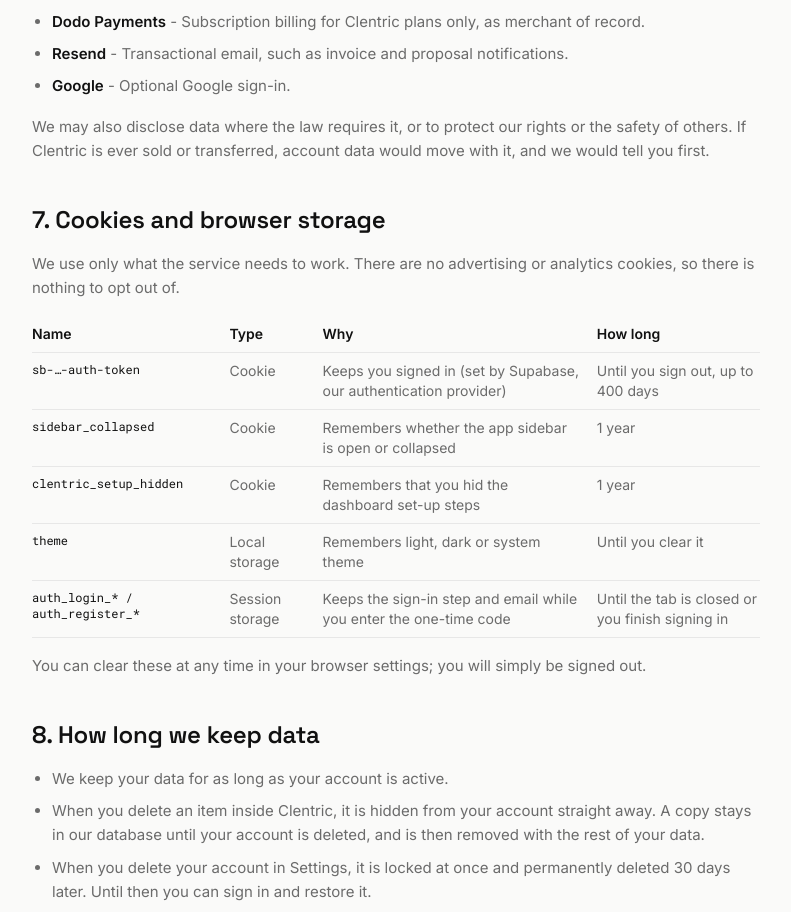
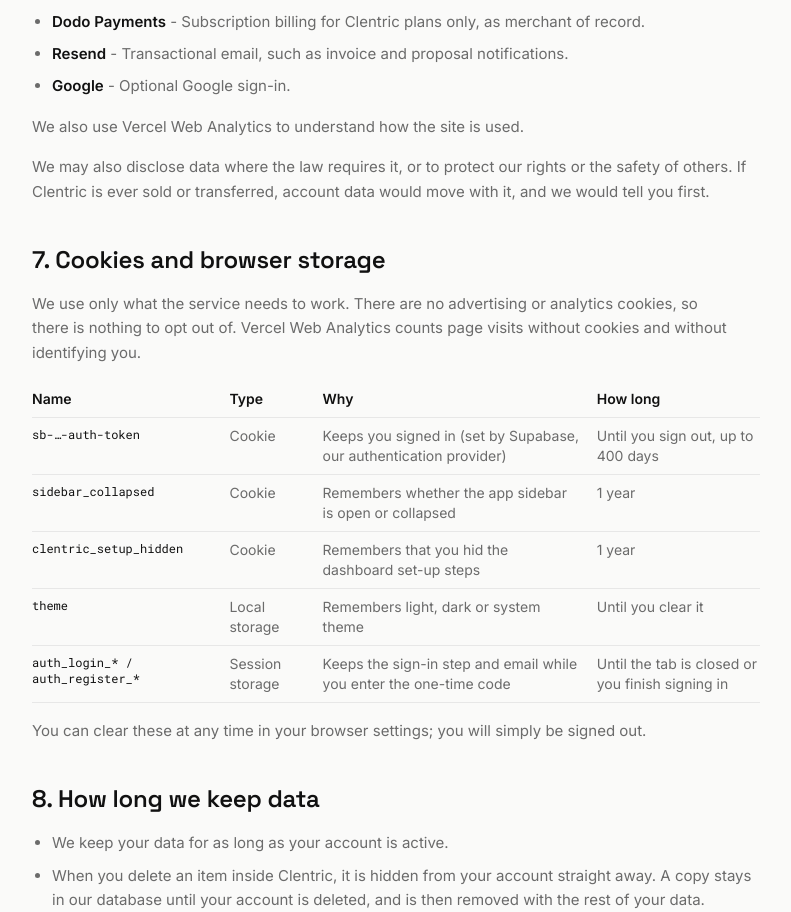
Before and after one commit to fuzailansariii/clentric, a Next.js app: page /privacy in a window 1280 px wide. Shown: the part 3049-3961 px from the top of the page, without its empty margins (244-1035 px from the left). Built offline with nearby package versions, Linux system fonts and the light colour scheme.

Commit message:
feat: Vercel Web Analytics
- <Analytics /> from @vercel/analytics/next in the root layout
- Privacy page discloses it (cookieless, no identification)
- CSP allows its debug script host in development only

```diff
--- a/app/layout.tsx
+++ b/app/layout.tsx
@@ -3,6 +3,7 @@ import { Inter, Roboto_Mono, Space_Grotesk } from "next/font/google";
 import "./globals.css";
 import { cn } from "@/lib/utils";
 import { ThemeProvider } from "next-themes";
+import { Analytics } from "@vercel/analytics/next";
 import { LEGAL } from "@/lib/legal-config";
 
 // Fonts
@@ -48,6 +49,7 @@ export default function RootLayout({
         >
           {children}
         </ThemeProvider>
+        <Analytics />
       </body>
     </html>
   );
--- a/app/privacy/page.tsx
+++ b/app/privacy/page.tsx
@@ -298,7 +298,7 @@ export default function PrivacyPolicyPage() {
           We use only what the service needs to work. There are no advertising
           or analytics cookies, so there is nothing to opt out of.
           {LEGAL.analyticsTool
-            ? ` We also set cookies for ${LEGAL.analyticsTool}, which we use to measure how the site is used.`
+            ? ` ${LEGAL.analyticsTool} counts page visits without cookies and without identifying you.`
             : ""}
         </p>
         {/* Phones: one card per item; the four-column table needs width. */}
--- a/lib/legal-config.ts
+++ b/lib/legal-config.ts
@@ -162,7 +162,7 @@ export const LEGAL = {
   /** Error monitoring is disclosed exactly when it runs: with a DSN set at build time. */
   sentryIsLive: Boolean(process.env.NEXT_PUBLIC_SENTRY_DSN),
   /** Name of the analytics tool in use, or null when there is none. */
-  analyticsTool: null as string | null,
+  analyticsTool: "Vercel Web Analytics" as string | null,
 
   /** Routes, so links stay consistent across pages and the footer. */
   routes: {
--- a/next.config.ts
+++ b/next.config.ts
@@ -24,7 +24,8 @@ const imagekitOrigin = originOf(
 // inline bootstrap. A nonce policy would force every page to render per request.
 const csp = [
   "default-src 'self'",
-  `script-src 'self' 'unsafe-inline'${isDev ? " 'unsafe-eval'" : ""}`,
+  // Dev only: Vercel Analytics loads its debug script from its CDN; on Vercel it is same-origin.
+  `script-src 'self' 'unsafe-inline'${isDev ? " 'unsafe-eval' https://va.vercel-scripts.com" : ""}`,
   "style-src 'self' 'unsafe-inline'",
   `img-src 'self' data: blob: ${imagekitOrigin}`,
   "font-src 'self'",
--- a/package.json
+++ b/package.json
@@ -22,6 +22,7 @@
     "@supabase/supabase-js": "^2.110.8",
     "@upstash/ratelimit": "^2.2.0",
     "@upstash/redis": "^1.39.0",
+    "@vercel/analytics": "^2.0.1",
     "class-variance-authority": "^0.7.1",
     "clsx": "^2.1.1",
     "cmdk": "^1.1.1",
```
Also changed, not shown: 2 other files (tests, documents, lock files or other folders).
